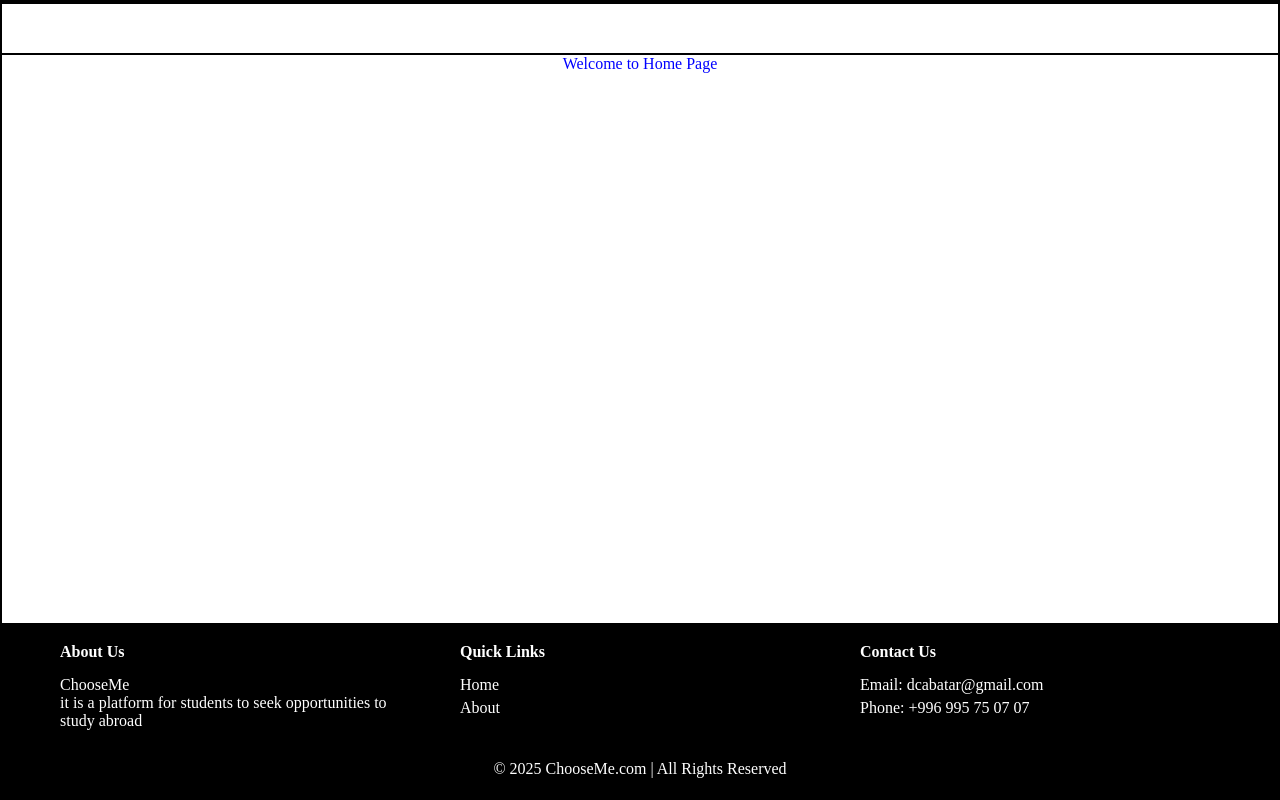
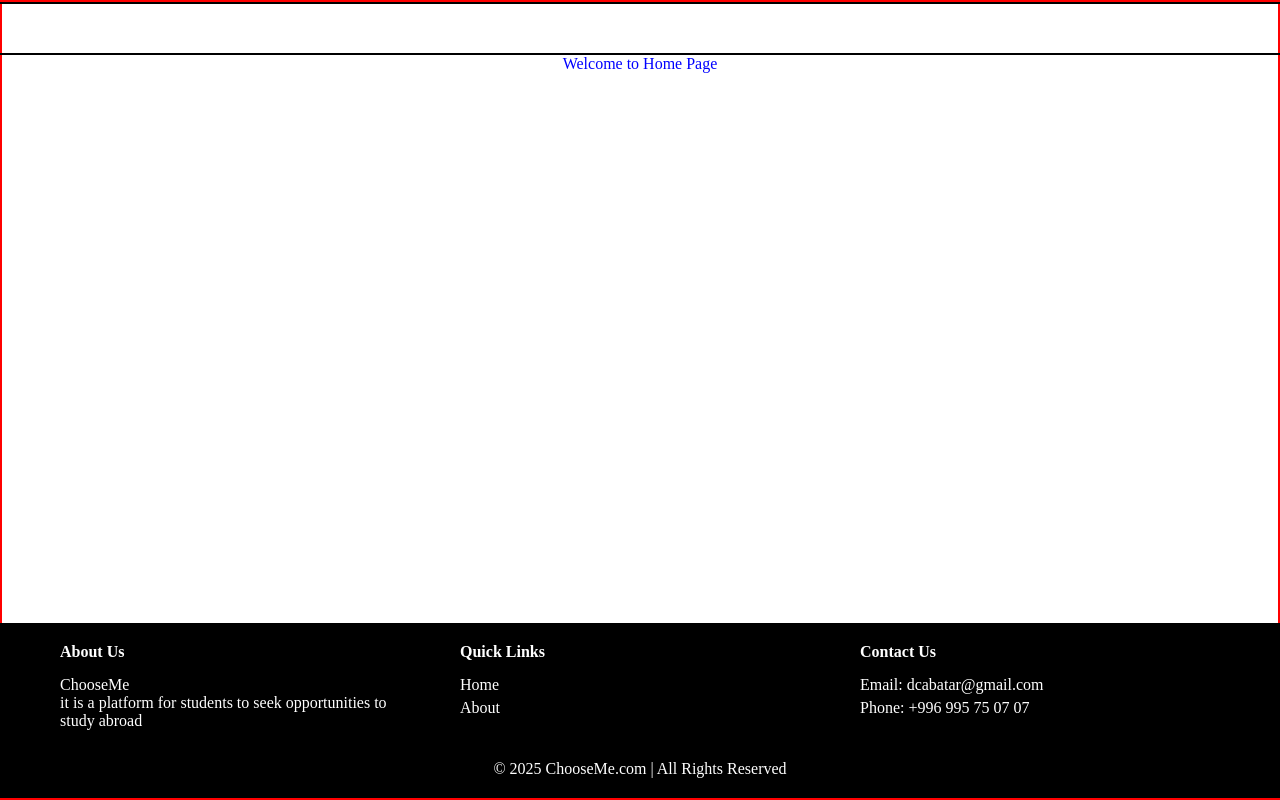
Before and after one commit to Danchiiik/30github, a React (Create React App) app in the folder frontend/: page / in a window 1280 px wide. Shown: the top 800 px of the page. Built offline with nearby package versions, Linux system fonts and the light colour scheme.

Commit message:
login, signup start

```diff
--- a/frontend/src/pages/Home.js
+++ b/frontend/src/pages/Home.js
@@ -7,8 +7,8 @@ import Footer from "../components/Footer";
 function Home() {
     return (
         <section className="home">
+            <Navbar />
         <div>
-            <Navbar />
             <h1>Welcome to Home Page</h1>
         </div>
             <Footer />
--- a/frontend/src/styles/Home.css
+++ b/frontend/src/styles/Home.css
@@ -2,7 +2,7 @@
   display: flex;
   flex-direction: column;
   align-items: center;
-  border: 2px solid black;
+  border: 2px solid rgb(255, 0, 0);
   margin: 0 auto;
 
 }
```
Also changed, not shown: frontend/src/pages/Login.Js (added), frontend/src/pages/Signup.css (added), frontend/src/styles/Login.css (added), frontend/src/styles/Signup.css (added).
